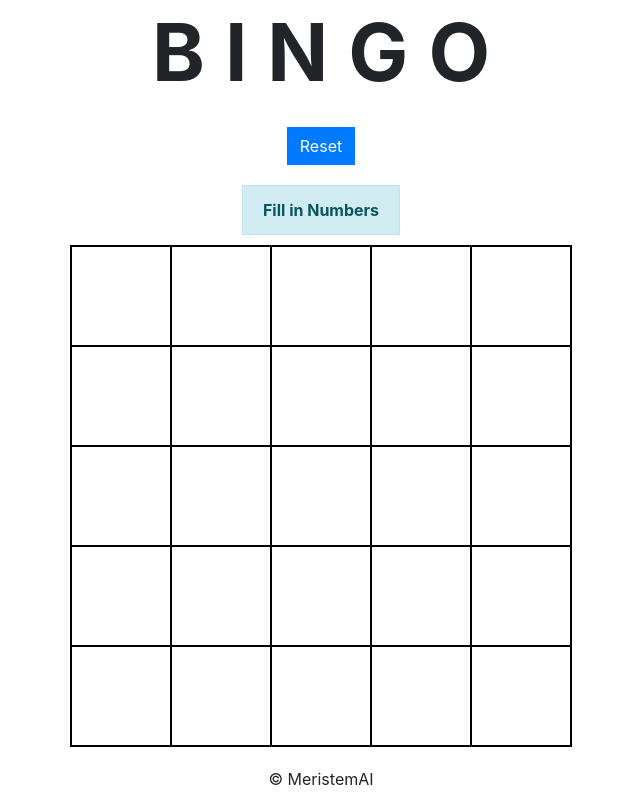
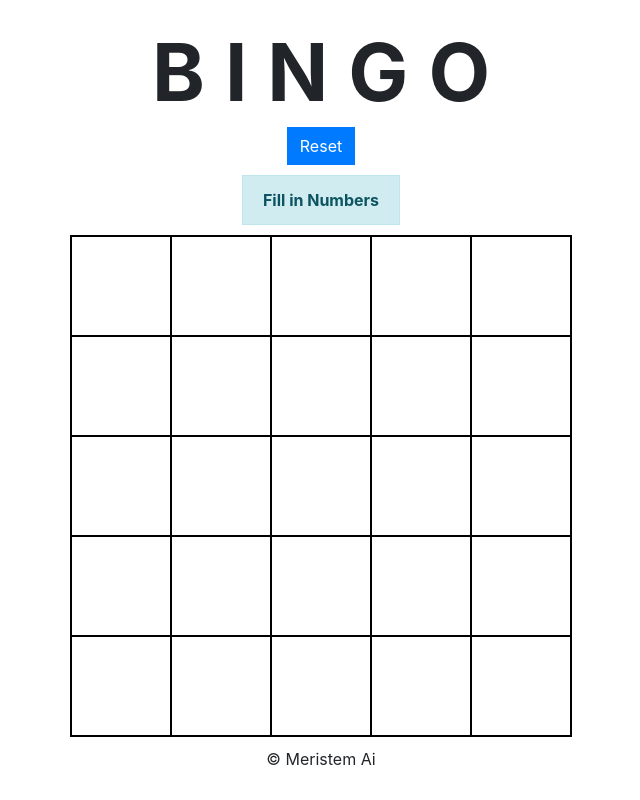
Before and after one commit to chinmay-o/bingo.github.io, a plain HTML site: page index.html in a window 1280 px wide. Shown: the whole page, without its empty margins (319-959 px from the left). Drawn offline with nearby package versions, Linux system fonts and the light colour scheme.

Commit message:
Minor Changes

```diff
--- a/index.html
+++ b/index.html
@@ -127,7 +127,7 @@
       </div>
 
       <div class="copyright">
-        © MeristemAI
+        © Meristem Ai
       </div>
 
     </div>
--- a/master.css
+++ b/master.css
@@ -39,8 +39,8 @@
 .keys{
 
   display: block;
-  margin: auto;
-  margin: 20px;
+  margin: 10px;
+  margin-top: 0;
 }
 
 .keys .btn-primary{
@@ -64,7 +64,7 @@
 
 .copyright{
 
-  margin-top: 20px;
+  margin-top: 10px;
 }
 
 @media only screen and (max-width: 500px){
```
